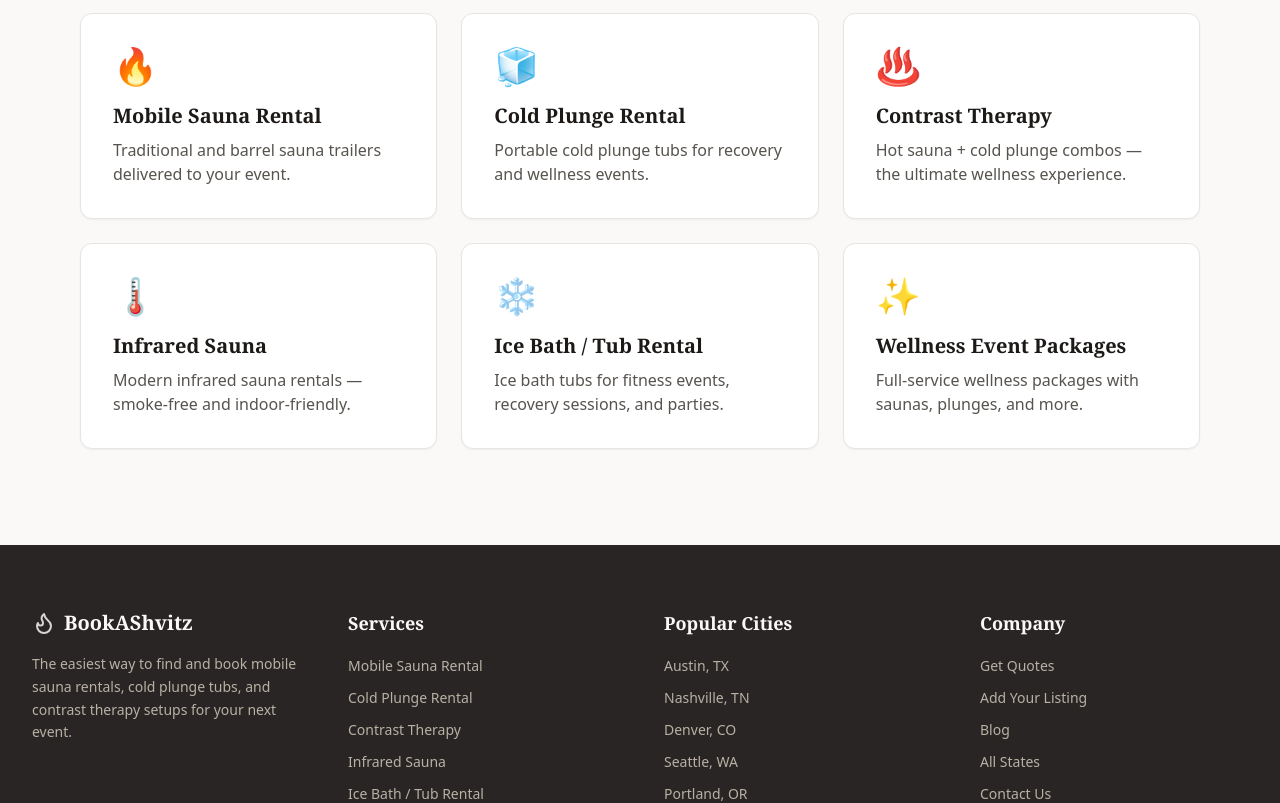
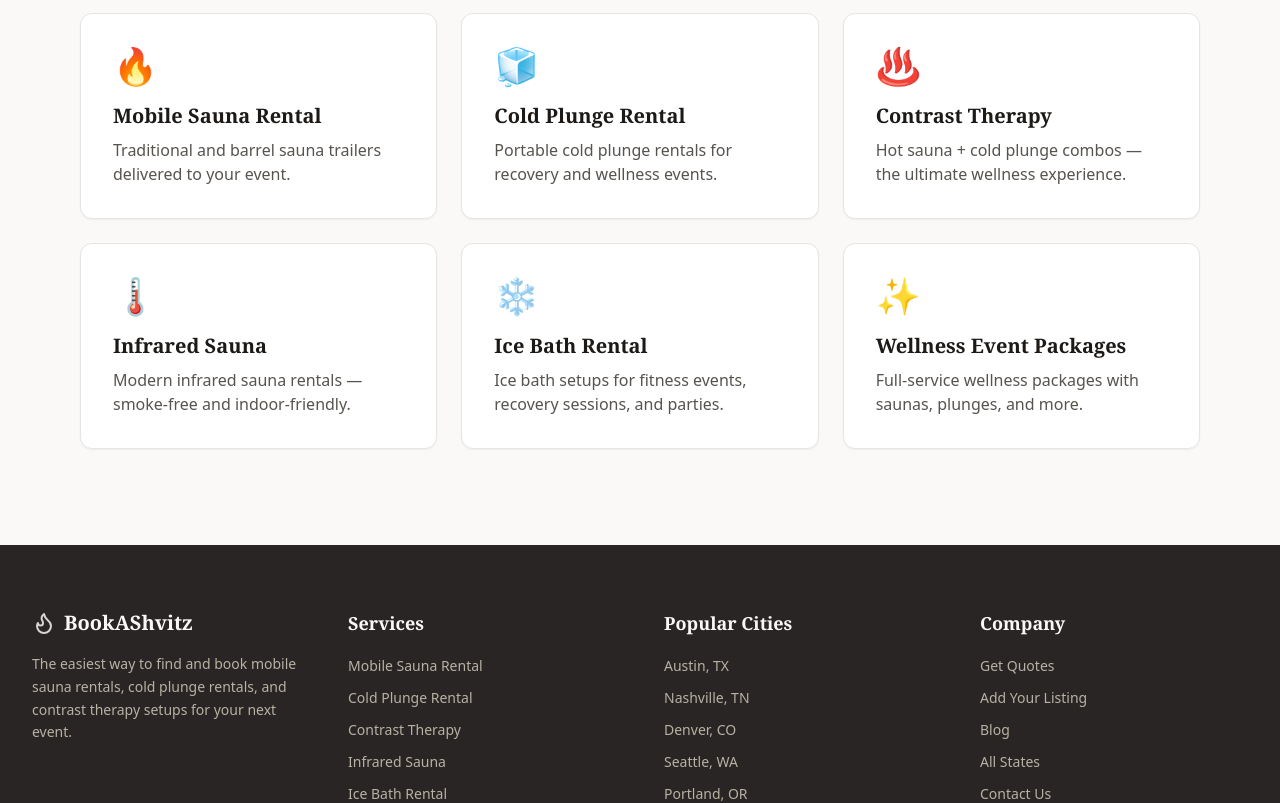
Before and after one commit to volatilepeak/bookashvitz, a Next.js app: page /categories in a window 1280 px wide. Shown: the part 300-1103 px from the top of the page. Built offline with nearby package versions, Linux system fonts and the light colour scheme.

Commit message:
SEO: remove tub/tubs references to stop ranking for bathtub queries, fix Ice Bath category slug

```diff
--- a/src/app/about/page.tsx
+++ b/src/app/about/page.tsx
@@ -17,7 +17,7 @@
         <div className="prose prose-stone max-w-none">
           <h2 className="font-display">What Is BookAShvitz?</h2>
           <p>
-            BookAShvitz is a free online directory that helps people find mobile sauna rentals, cold plunge tubs, contrast therapy, and custom sauna builders in their area. We connect customers with vendors — we are not a booking service, event planner, or vendor ourselves.
+            BookAShvitz is a free online directory that helps people find mobile sauna rentals, cold plunge rentals, contrast therapy, and custom sauna builders in their area. We connect customers with vendors — we are not a booking service, event planner, or vendor ourselves.
           </p>
 
           <h2 className="font-display">How It Works</h2>
--- a/src/app/categories/page.tsx
+++ b/src/app/categories/page.tsx
@@ -4,7 +4,7 @@
 
 export const metadata: Metadata = {
   title: 'Services',
-  description: 'Browse mobile sauna rentals, cold plunge tubs, contrast therapy, infrared saunas, ice baths, and wellness event packages.',
+  description: 'Browse mobile sauna rentals, cold plunge rentals, contrast therapy, infrared saunas, ice baths, and wellness event packages.',
 }
 
 export default function CategoriesPage() {
--- a/src/app/custom-builds/page.tsx
+++ b/src/app/custom-builds/page.tsx
@@ -6,7 +6,7 @@
 
 export const metadata: Metadata = {
   title: 'Custom Sauna & Cold Plunge Builders — Get Free Quotes',
-  description: 'Find qualified sauna builders and cold plunge installation contractors near you. Custom backyard saunas, indoor saunas, cold plunge tubs, and contrast therapy setups. Get free quotes from local builders.',
+  description: 'Find qualified sauna builders and cold plunge installation contractors near you. Custom backyard saunas, indoor saunas, cold plunge installations, and contrast therapy setups. Get free quotes from local builders.',
   keywords: ['custom sauna builder', 'sauna installation', 'cold plunge installation', 'backyard sauna', 'home sauna builder', 'sauna contractor near me', 'cold plunge contractor'],
 }
 
@@ -22,7 +22,7 @@
               Build Your Own Sauna or Cold Plunge
             </h1>
             <p className="text-lg text-stone-300 mb-8 leading-relaxed">
-              Connect with qualified contractors who build custom saunas, cold plunge tubs, and contrast therapy setups for homes, Airbnbs, gyms, and commercial spaces. Get free quotes from local builders.
+              Connect with qualified contractors who build custom saunas, cold plunge installations, and contrast therapy setups for homes, Airbnbs, gyms, and commercial spaces. Get free quotes from local builders.
             </p>
             <a href="#get-quotes" className="btn-primary text-lg px-8 py-4">
               Get Free Builder Quotes
--- a/src/app/layout.tsx
+++ b/src/app/layout.tsx
@@ -9,7 +9,7 @@
     default: `${SITE_NAME} — Find & Book Mobile Sauna Rentals Near You`,
     template: `%s | ${SITE_NAME}`,
   },
-  description: 'Find mobile sauna rentals, cold plunge tubs, and contrast therapy near you. Compare 100+ vendors, see prices and reviews, and get free quotes in 60 seconds.',
+  description: 'Find mobile sauna rentals, cold plunge rentals, and contrast therapy near you. Compare 100+ vendors, see prices and reviews, and get free quotes in 60 seconds.',
   keywords: ['mobile sauna rental', 'mobile sauna rental near me', 'cold plunge rental', 'sauna for rent', 'mobile sauna for rent', 'sauna rental near me', 'contrast therapy rental', 'ice bath rental', 'mobile sauna service', 'cold plunge rental near me'],
   metadataBase: new URL(SITE_URL),
   openGraph: {
--- a/src/app/near-me/page.tsx
+++ b/src/app/near-me/page.tsx
@@ -7,7 +7,7 @@
 
 export const metadata: Metadata = {
   title: 'Mobile Sauna & Cold Plunge Rentals Near Me — Find Local Vendors (2025)',
-  description: 'Find mobile sauna rentals, cold plunge tubs, and contrast therapy vendors near you. Browse 100+ vendors in 60+ cities. Compare prices, read reviews, and get free quotes in under 60 seconds.',
+  description: 'Find mobile sauna rentals, cold plunge rentals, and contrast therapy vendors near you. Browse 100+ vendors in 60+ cities. Compare prices, read reviews, and get free quotes in under 60 seconds.',
   keywords: ['mobile sauna near me', 'sauna near me', 'sauna rental near me', 'cold plunge near me', 'mobile sauna for rent near me', 'cold plunge rental near me', 'sauna rentals near me', 'mobile cold plunge near me'],
 }
 
@@ -21,7 +21,7 @@
           Mobile Sauna & Cold Plunge Rentals Near You
         </h1>
         <p className="text-stone-500 text-lg mb-6 max-w-3xl">
-          Find mobile sauna rentals, cold plunge tubs, and contrast therapy vendors in your area. We have {vendorCount}+ vendors across {cityCount}+ cities nationwide. Select your city below or request quotes and we&apos;ll match you with local providers.
+          Find mobile sauna rentals, cold plunge rentals, and contrast therapy vendors in your area. We have {vendorCount}+ vendors across {cityCount}+ cities nationwide. Select your city below or request quotes and we&apos;ll match you with local providers.
         </p>
 
         <div className="prose prose-stone max-w-none mb-12">
@@ -72,7 +72,7 @@
 
           <h2 className="font-display">Popular Services</h2>
           <p>
-            The most popular mobile wellness services include <Link href="/categories/mobile-sauna-rental" className="text-brand-600">mobile sauna rentals</Link> for backyard parties and events, <Link href="/categories/cold-plunge-rental" className="text-brand-600">cold plunge tub rentals</Link> for athletic recovery and corporate wellness, and <Link href="/categories/contrast-therapy" className="text-brand-600">contrast therapy packages</Link> that combine hot and cold for the full experience.
+            The most popular mobile wellness services include <Link href="/categories/mobile-sauna-rental" className="text-brand-600">mobile sauna rentals</Link> for backyard parties and events, <Link href="/categories/cold-plunge-rental" className="text-brand-600">cold plunge rentals</Link> for athletic recovery and corporate wellness, and <Link href="/categories/contrast-therapy" className="text-brand-600">contrast therapy packages</Link> that combine hot and cold for the full experience.
           </p>
           <p>
             Looking to build your own instead of renting? Check out our <Link href="/custom-builds" className="text-brand-600">custom sauna and cold plunge builder directory</Link>.
--- a/src/app/page.tsx
+++ b/src/app/page.tsx
@@ -28,7 +28,7 @@
             Book a Mobile Sauna<br className="hidden md:block" /> or Cold Plunge
           </h1>
           <p className="text-lg md:text-xl text-stone-300 max-w-2xl mx-auto mb-10">
-            Find and book mobile sauna rentals, cold plunge tubs, and contrast therapy for weddings, parties, corporate events, and private retreats.
+            Find and book mobile sauna rentals, cold plunge rentals, and contrast therapy for weddings, parties, corporate events, and private retreats.
           </p>
           <div className="flex flex-col sm:flex-row gap-4 justify-center">
             <Link href="/get-quotes" className="btn-primary text-lg px-8 py-4">
@@ -111,7 +111,7 @@
         <div className="max-w-6xl mx-auto px-4">
           <h2 className="font-display text-3xl font-bold text-center mb-4">Browse by Service</h2>
           <p className="text-stone-500 text-center mb-10 max-w-2xl mx-auto">
-            From traditional barrel saunas to ice bath tubs and full wellness packages — find exactly what you need.
+            From traditional barrel saunas to ice bath setups and full wellness packages — find exactly what you need.
           </p>
           <div className="grid sm:grid-cols-2 lg:grid-cols-3 gap-4">
             {CATEGORIES.map(cat => (
--- a/src/components/Footer.tsx
+++ b/src/components/Footer.tsx
@@ -16,7 +16,7 @@
               <span className="text-xl font-display font-bold text-warm-50">BookAShvitz</span>
             </Link>
             <p className="text-warm-400 text-sm leading-relaxed">
-              The easiest way to find and book mobile sauna rentals, cold plunge tubs, and contrast therapy setups for your next event.
+              The easiest way to find and book mobile sauna rentals, cold plunge rentals, and contrast therapy setups for your next event.
             </p>
           </div>
 
--- a/src/lib/constants.ts
+++ b/src/lib/constants.ts
@@ -1,13 +1,13 @@
 export const SITE_NAME = 'BookAShvitz'
 export const SITE_URL = 'https://bookashvitz.com'
-export const SITE_DESCRIPTION = 'Find and book mobile sauna rentals, cold plunge tubs, and contrast therapy setups for your next event. Browse vendors by city and get free quotes.'
+export const SITE_DESCRIPTION = 'Find and book mobile sauna rentals, cold plunge rentals, and contrast therapy setups for your next event. Browse vendors by city and get free quotes.'
 
 export const CATEGORIES = [
   { name: 'Mobile Sauna Rental', slug: 'mobile-sauna-rental', icon: '🔥', description: 'Traditional and barrel sauna trailers delivered to your event.' },
-  { name: 'Cold Plunge Rental', slug: 'cold-plunge-rental', icon: '🧊', description: 'Portable cold plunge tubs for recovery and wellness events.' },
+  { name: 'Cold Plunge Rental', slug: 'cold-plunge-rental', icon: '🧊', description: 'Portable cold plunge rentals for recovery and wellness events.' },
   { name: 'Contrast Therapy', slug: 'contrast-therapy', icon: '♨️', description: 'Hot sauna + cold plunge combos — the ultimate wellness experience.' },
   { name: 'Infrared Sauna', slug: 'infrared-sauna', icon: '🌡️', description: 'Modern infrared sauna rentals — smoke-free and indoor-friendly.' },
-  { name: 'Ice Bath / Tub Rental', slug: 'ice-bath-tub-rental', icon: '❄️', description: 'Ice bath tubs for fitness events, recovery sessions, and parties.' },
+  { name: 'Ice Bath Rental', slug: 'ice-bath-rental', icon: '❄️', description: 'Ice bath setups for fitness events, recovery sessions, and parties.' },
   { name: 'Wellness Event Packages', slug: 'wellness-event-packages', icon: '✨', description: 'Full-service wellness packages with saunas, plunges, and more.' },
 ]
 
```
